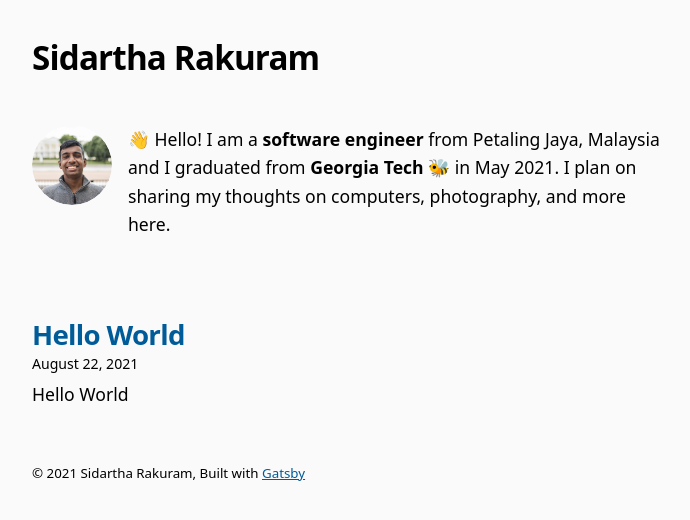
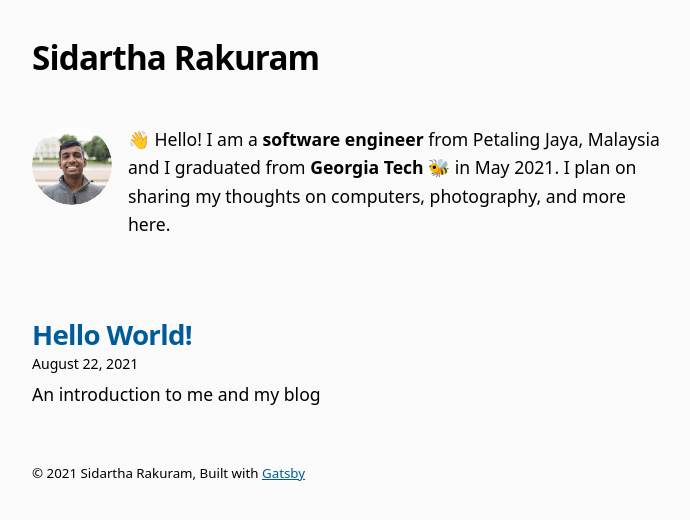
Before and after one commit to sidartha/sidartha.xyz, a Gatsby site: page / in a window 1280 px wide. Shown: the whole page, without its empty margins (292-982 px from the left). Built offline with nearby package versions, Linux system fonts and the light colour scheme; Gatsby itself is replaced by a stand-in of ours.

Commit message:
Change description of post

```diff
--- a/content/blog/hello_world/index.md
+++ b/content/blog/hello_world/index.md
@@ -1,7 +1,7 @@
 ---
- title: Hello World
+ title: Hello World!
  date: "2021-08-22T22:12:03.284Z"
- description: "Hello World"
+ description: "An introduction to me and my blog"
 ---
 
 Hello! My name is Sidartha and in May, I graduated from Georgia Institute of Technology with a Bachelor's degree in Computer Science.
```
